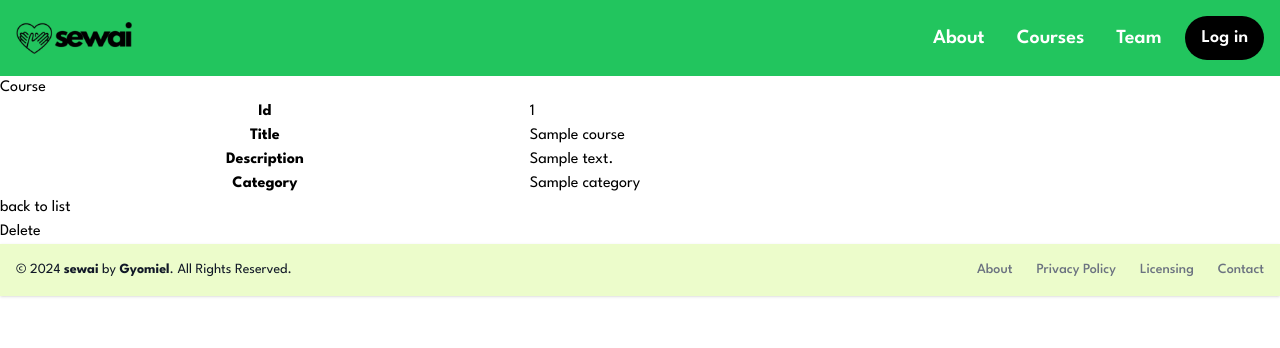
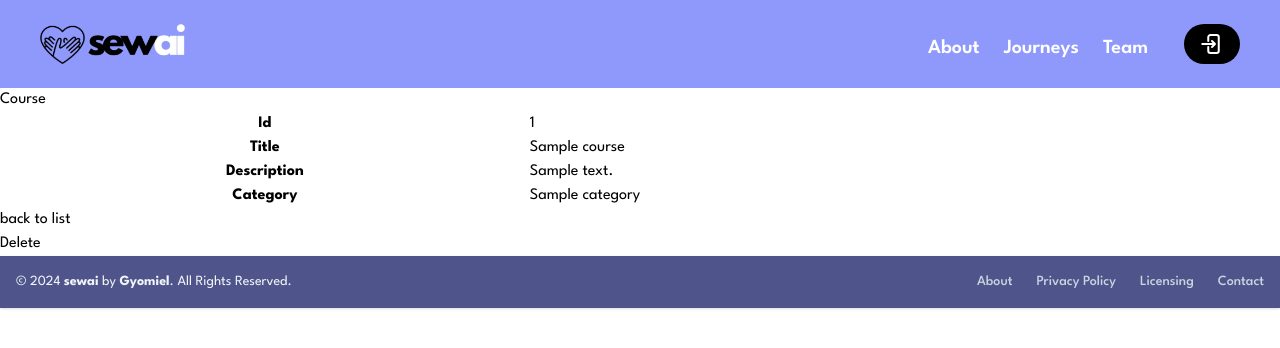
Before and after one commit to Gyomiel/sewaiApp, a Symfony app: template sewaiFolder/templates/course/show.html.twig in a window 1280 px wide. Shown: the top 348 px of the page. Run offline with Twig, Linux system fonts and the light colour scheme; the template is opened without the code that fills it: most values are stand-ins (such as "Sample title", 1, 10 or a date in 2020); style sheets or scripts are compiled from the project's sources; some libraries are stand-ins or nearby versions.

Commit message:
Landing page styled and functional

```diff
--- a/sewaiFolder/templates/base.html.twig
+++ b/sewaiFolder/templates/base.html.twig
@@ -21,24 +21,28 @@
 	<body class="flex flex-col min-h-screen">
 		{% block header %}
 			{% if not app.user %}
-				<nav class="bg-green-500 border-gray-200">
-					<div class="bg-green-500 flex items-center justify-between p-4">
-						<a href="{{ path('home') }}" class="flex items-center space-x-3 rtl:space-x-reverse">
-							<img src="{{ asset('imgs/sewaiLogoBlack.png') }}" class="h-8"/>
+				<nav class="bg-[#8F99FB] border-gray-200">
+					<div class="bg-[#8F99FB] flex items-center justify-between p-6">
+						<a href="{{ path('home') }}" class="ml-4 flex items-center space-x-3 rtl:space-x-reverse">
+							<img src="{{ asset('imgs/newSewaiLogo.png') }}" class="h-10"/>
 						</a>
-						<div class="bg-green-500 flex md:order-2 space-x-3 md:space-x-0 rtl:space-x-reverse">
-							<button type="button" class="text-white bg-black hover:bg-white hover:text-black focus:ring-4 focus:outline-none focus:ring-blue-300 font-semibold rounded-[30px] text-lg px-4 py-2 text-center" onclick="window.location.href='{{ path('login') }}'">Log in</button>
+						<div class="bg-[#8F99FB] flex md:order-2 space-x-3 md:space-x-0 rtl:space-x-reverse">
+							<button type="button" class="mr-4 text-white bg-black hover:bg-white hover:text-black focus:ring-4 focus:outline-none focus:ring-blue-300 font-semibold rounded-[30px] text-lg px-4 py-2 text-center" onclick="window.location.href='{{ path('login') }}'">
+								<svg xmlns="http://www.w3.org/2000/svg" fill="none" viewbox="0 0 24 24" stroke-width="2" stroke="currentColor" class="size-6">
+									<path stroke-linecap="round" stroke-linejoin="round" d="M8.25 9V5.25A2.25 2.25 0 0 1 10.5 3h6a2.25 2.25 0 0 1 2.25 2.25v13.5A2.25 2.25 0 0 1 16.5 21h-6a2.25 2.25 0 0 1-2.25-2.25V15M12 9l3 3m0 0-3 3m3-3H2.25"/>
+								</svg>
+							</button>
 						</div>
-						<div class="mr-6 bg-green-500 items-center justify-between hidden w-full md:flex md:w-auto md:order-1 ml-auto" id="navbar-cta">
-							<ul class="bg-green-500 flex flex-col font-semibold text-xl p-4 md:p-0 mt-4 border border-gray-100 rounded-lg md:space-x-8 rtl:space-x-reverse md:flex-row md:mt-0 md:border-0">
-								<li class="bg-green-500 flex items-center">
-									<a href="#" class="bg-green-500 block py-2 px-3 md:p-0 text-white hover:text-black md:hover:bg-transparent dark:text-white dark:hover:bg-gray-700 md:dark:hover:bg-transparent dark:border-gray-700">About</a>
+						<div class="mr-6 bg-[#8F99FB] items-center justify-between hidden w-full md:flex md:w-auto md:order-1 ml-auto" id="navbar-cta">
+							<ul class="bg-[#8F99FB] flex flex-col justify-center items-center font-semibold text-xl p-4 md:p-0 mt-4 border border-gray-100 rounded-lg rtl:space-x-reverse md:flex-row md:mt-0 md:border-0">
+								<li class="bg-[#8F99FB] flex items-center">
+									<a href="#" class="bg-[#8F99FB] block pt-2 px-3 text-white hover:text-black">About</a>
 								</li>
-								<li class="bg-green-500 flex items-center">
-									<a href="#" class="bg-green-500 block py-2 px-3 md:p-0 text-white hover:text-black md:hover:bg-transparent dark:text-white dark:hover:bg-gray-700 md:dark:hover:bg-transparent dark:border-gray-700">Courses</a>
+								<li class="bg-[#8F99FB] flex items-center">
+									<a href="#" class="bg-[#8F99FB] block pt-2 px-3 text-white hover:text-black">Journeys</a>
 								</li>
-								<li class="bg-green-500 flex items-center">
-									<a href="#" class="bg-green-500 block py-2 px-3 md:p-0 text-white hover:text-black md:hover:bg-transparent dark:text-white dark:hover:bg-gray-700 md:dark:hover:bg-transparent dark:border-gray-700">Team</a>
+								<li class="bg-[#8F99FB] flex items-center">
+									<a href="#" class="bg-[#8F99FB] block pt-2 px-3 text-white hover:text-black">Team</a>
 								</li>
 							</ul>
 						</div>
@@ -47,28 +51,32 @@
 			{% endif %}
 
 			{% if app.user %}
-				<nav class="bg-green-500 border-gray-200 dark:bg-gray-900">
-					<div class="bg-green-500 flex items-center justify-between p-4">
-						<a href="{{ path('home') }}" class="flex items-center space-x-3 rtl:space-x-reverse">
-							<img src="{{ asset('imgs/sewaiLogoBlack.png') }}" class="h-8"/>
+				<nav class="bg-[#8F99FB] border-gray-200 dark:bg-gray-900">
+					<div class="bg-[#8F99FB] flex items-center justify-between p-4">
+						<a href="{{ path('home') }}" class="ml-5 flex items-center space-x-3 rtl:space-x-reverse">
+							<img src="{{ asset('imgs/newSewaiLogo.png') }}" class="h-10"/>
 						</a>
-						<div class="bg-green-500 flex md:order-2 space-x-3 md:space-x-0 rtl:space-x-reverse">
-							<button type="button" class="text-white bg-black hover:bg-white hover:text-black focus:ring-4 focus:outline-none focus:ring-blue-300 font-semibold rounded-[30px] text-lg px-4 py-2 text-center" onclick="window.location.href='{{ path('app_logout') }}'">Logout</button>
+						<div class="bg-[#8F99FB] flex md:order-2 space-x-3 md:space-x-0 rtl:space-x-reverse">
+							<button type="button" class="mr-5 text-white bg-black hover:bg-white hover:text-black focus:ring-4 focus:outline-none focus:ring-blue-300 font-semibold rounded-[30px] text-lg px-4 py-2 text-center" onclick="window.location.href='{{ path('app_logout') }}'">
+								<svg xmlns="http://www.w3.org/2000/svg" fill="none" viewbox="0 0 24 24" stroke-width="2" stroke="currentColor" class="size-6">
+									<path stroke-linecap="round" stroke-linejoin="round" d="M15.75 9V5.25A2.25 2.25 0 0 0 13.5 3h-6a2.25 2.25 0 0 0-2.25 2.25v13.5A2.25 2.25 0 0 0 7.5 21h6a2.25 2.25 0 0 0 2.25-2.25V15m3 0 3-3m0 0-3-3m3 3H9"/>
+								</svg>
+							</button>
 						</div>
-						<div class="mr-6 bg-green-500 items-center justify-between hidden w-full md:flex md:w-auto md:order-1 ml-auto" id="navbar-cta">
-							<ul class="bg-green-500 flex flex-col font-semibold text-xl p-4 md:p-0 mt-4 border border-gray-100 rounded-lg md:space-x-8 rtl:space-x-reverse md:flex-row md:mt-0 md:border-0">
-								<li class="bg-green-500 flex items-center">
-									<a href="#" class="bg-green-500 block py-2 px-3 md:p-0 text-white hover:text-black md:hover:bg-transparent dark:text-white dark:hover:bg-gray-700 md:dark:hover:bg-transparent dark:border-gray-700">About</a>
+						<div class="mr-6 bg-[#8F99FB] items-center justify-between hidden w-full md:flex md:w-auto md:order-1 ml-auto" id="navbar-cta">
+							<ul class="bg-[#8F99FB] flex flex-col justify-center items-center font-semibold text-xl p-4 md:p-0 mt-4 border border-gray-100 rounded-lg rtl:space-x-reverse md:flex-row md:mt-0 md:border-0">
+								<li class="bg-[#8F99FB] flex items-center">
+									<a href="#" class="bg-[#8F99FB] block pt-2 px-3 text-white hover:text-black">About</a>
 								</li>
-								<li class="bg-green-500 flex items-center">
-									<a href="#" class="bg-green-500 block py-2 px-3 md:p-0 text-white hover:text-black md:hover:bg-transparent dark:text-white dark:hover:bg-gray-700 md:dark:hover:bg-transparent dark:border-gray-700">Courses</a>
+								<li class="bg-[#8F99FB] flex items-center">
+									<a href="#" class="bg-[#8F99FB] block pt-2 px-3 text-white hover:text-black">Journeys</a>
 								</li>
-								<li class="bg-green-500 flex items-center">
-									<a href="#" class="bg-green-500 block py-2 px-3 md:p-0 text-white hover:text-black md:hover:bg-transparent dark:text-white dark:hover:bg-gray-700 md:dark:hover:bg-transparent dark:border-gray-700">Team</a>
+								<li class="bg-[#8F99FB] flex items-center">
+									<a href="#" class="bg-[#8F99FB] block pt-2 px-3 text-white hover:text-black">Team</a>
 								</li>
-								<li class="bg-green-500 flex items-center">
-									<a href="{{ path('dashboard') }}" class="bg-green-500 flex items-center py-2 px-3 md:p-0 text-white hover:text-black md:hover:bg-transparent dark:text-white dark:hover:bg-gray-700 md:dark:hover:bg-transparent dark:border-gray-700">
-										<img src="{{ app.user.profilePic | default('imgs/userDefaultPfp.png') }}" class="w-11 h-11 rounded-full">
+								<li class="bg-[#8F99FB] flex items-center">
+									<a href="{{ path('dashboard') }}" class="bg-[#8F99FB] flex items-center ml-4 py-2 px-3 text-white hover:text-black">
+										<img src="{{ app.user.profilePic | default('imgs/userDefaultPfp.png') }}" class="w-10 h-10 rounded-full">
 									</a>
 								</li>
 							</ul>
@@ -80,30 +88,34 @@
 
 		{% endblock %}
 		{% block body %}
-			<div class="flex flex-col flex-grow items-center text-center py-[14.3rem]">
-				<h1 class="mb-4 text-4xl font-extrabold leading-none tracking-tight text-black md:text-5xl lg:text-6xl">
+			<div class="bgImg">
+				<div class="backdrop flex flex-col flex-grow items-center text-center py-[14.3rem] z-40">
+					<h1 class="mb-4 text-4xl font-extrabold leading-none tracking-tight text-black md:text-5xl lg:text-6xl z-40">
 						Inner strength. Outer calm. Healing synergy.
 					</h1>
-				<p class="mb-6 text-[24px] font-normal text-gray-400 xl:px-48 mx-28">
+					<p class="mb-6 text-[24px] font-normal text-slate-700 xl:px-48 mx-28">
 						Sewai offers self-paced, auto-learning courses designed to empower you with the tools to understand, heal, and grow. From managing anxiety and depression to practicing mindfulness and self-care, our practical lessons help you build inner strength and outer calm. Take control of your well-being—one lesson at a time.
 					</p>
-				<a href="{{ path('login') }}" class="w-40 relative inline-flex items-center justify-center p-0.5 mb-2 me-2 overflow-hidden text-sm font-medium text-gray-900 rounded-[30px] group bg-gradient-to-br from-teal-300 to-lime-300 group-hover:from-teal-300 group-hover:to-lime-300 dark:text-white dark:hover:text-gray-900 focus:ring-4 focus:outline-none focus:ring-lime-200">
+
+					<a href="{{ path('login') }}" class="w-40 relative inline-flex items-center justify-center p-0.5 mb-2 me-2 overflow-hidden text-sm font-medium text-gray-900 rounded-[30px] group bg-gradient-to-br from-purple-600 to-blue-500 group-hover:from-purple-600 group-hover:to-blue-500 hover:text-white dark:text-white focus:ring-4 focus:outline-none focus:ring-blue-300 dark:focus:ring-blue-800">
 						<span class="w-40 relative px-5 py-2.5 transition-all ease-in duration-75 bg-white dark:bg-gray-900 rounded-[30px] group-hover:bg-opacity-0 text-xl font-semibold">
 							Get started
 						</span>
 					</a>
 				</div>
+			</div>
+
 		{% endblock %}
 
 		{% block footer %}
-			<footer class="w-full bg-lime-100 shadow col-span-2">
+			<footer class="w-full bg-[#4F558A] shadow col-span-2">
 				<div class="w-full mx-auto max-w-screen-xl p-4 md:flex md:items-center md:justify-between">
-					<span class="text-sm text-gray-900">© 2024
+					<span class="text-sm text-slate-100">© 2024
 						<span class="font-bold">sewai</span>
 						by
 						<a href="https://github.com/Gyomiel" class="font-bold hover:underline">Gyomiel</a>. All Rights Reserved.
 					</span>
-					<ul class="flex flex-wrap items-center mt-3 text-sm font-medium text-gray-500 dark:text-gray-400 sm:mt-0">
+					<ul class="flex flex-wrap items-center mt-3 text-sm font-medium text-slate-300 sm:mt-0">
 						<li>
 							<a href="#" class="hover:underline me-4 md:me-6">About</a>
 						</li>
@@ -120,6 +132,19 @@
 				</div>
 			</footer>
 
+			<style>
+
+				.bgImg {
+					background-image: url('/imgs/fujiOpacity2.png');
+					background-repeat: no-repeat;
+					background-size: cover;
+				}
+
+				.backdrop {
+					backdrop-filter: blur(1px);
+				}
+			</style>
+
 
 		{% endblock %}
 	</body>
```
Also changed, not shown: sewaiFolder/templates/dashboard/_selected_course.html.twig (+5 -4 lines), sewaiFolder/public/imgs/calm.jpg (added), sewaiFolder/public/imgs/fujiBG.jpg (added), sewaiFolder/public/imgs/fujiOpacity.png (added), sewaiFolder/public/imgs/fujiOpacity2.png (added), sewaiFolder/public/imgs/japaneseBG.png (added), sewaiFolder/public/imgs/landingLotus.jpg (added), sewaiFolder/public/imgs/landingLotus2.jpg (added), sewaiFolder/public/imgs/newSewaiLogo.png (added), sewaiFolder/public/imgs/userDefaultPfp.png. Lines whose indentation alone changed are shown as unchanged.
